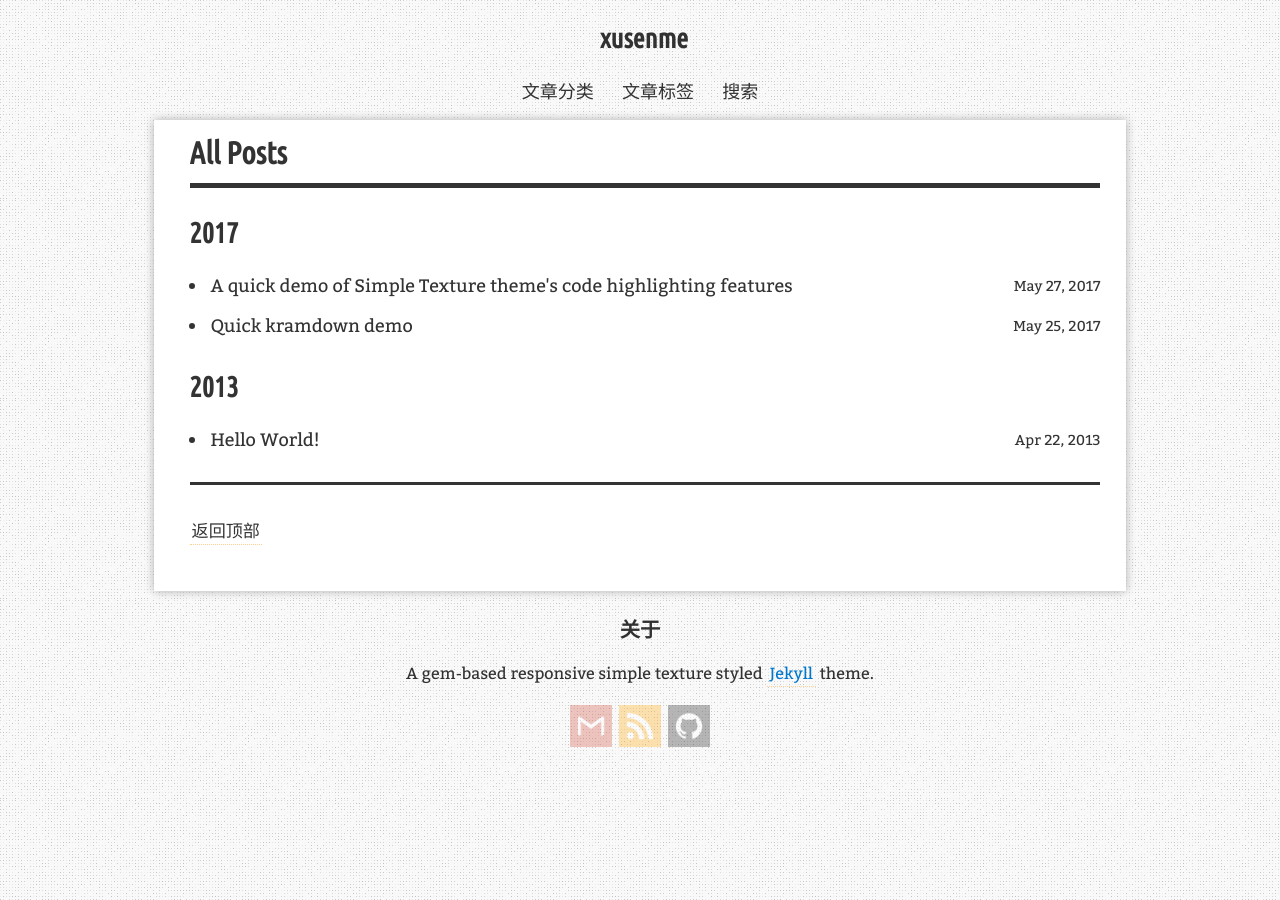
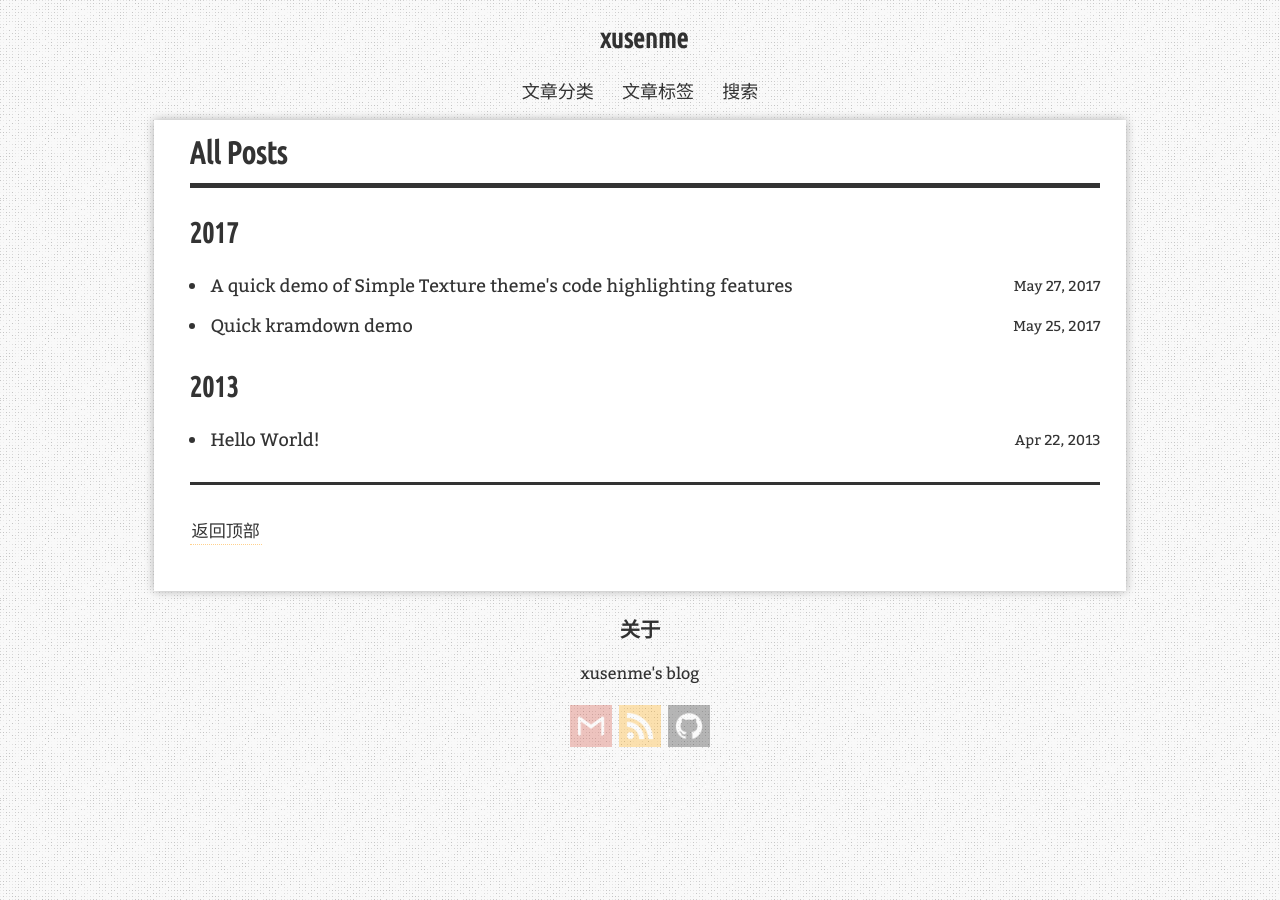
Before and after one commit to xusenme/xusenme.github.io, a Jekyll site: the page built from blog/index.html, in a window 1280 px wide. Built offline with Jekyll 4.4.1, drawn with Linux system fonts in a browser that asks for light colours; nearby versions of some CDN libraries; comment, search, counter and statistics services are not loaded.

Commit message:
修改theme_info

```diff
--- a/_config.yml
+++ b/_config.yml
@@ -53,7 +53,7 @@ home:
 blog:
   cc_license: http://creativecommons.org/licenses/by-sa/4.0/ # A link to CC License of your choice.
   cc_license_image: /assets/images/theme/cc-by-sa.png # An image of your CC License.
-  footer_content: A gem-based responsive simple texture styled <a href="http://jekyllrb.com/">Jekyll</a> theme.
+  footer_content: xusenme's blog
 
 disqus:
   shortname: # e.g. yizeng
```
